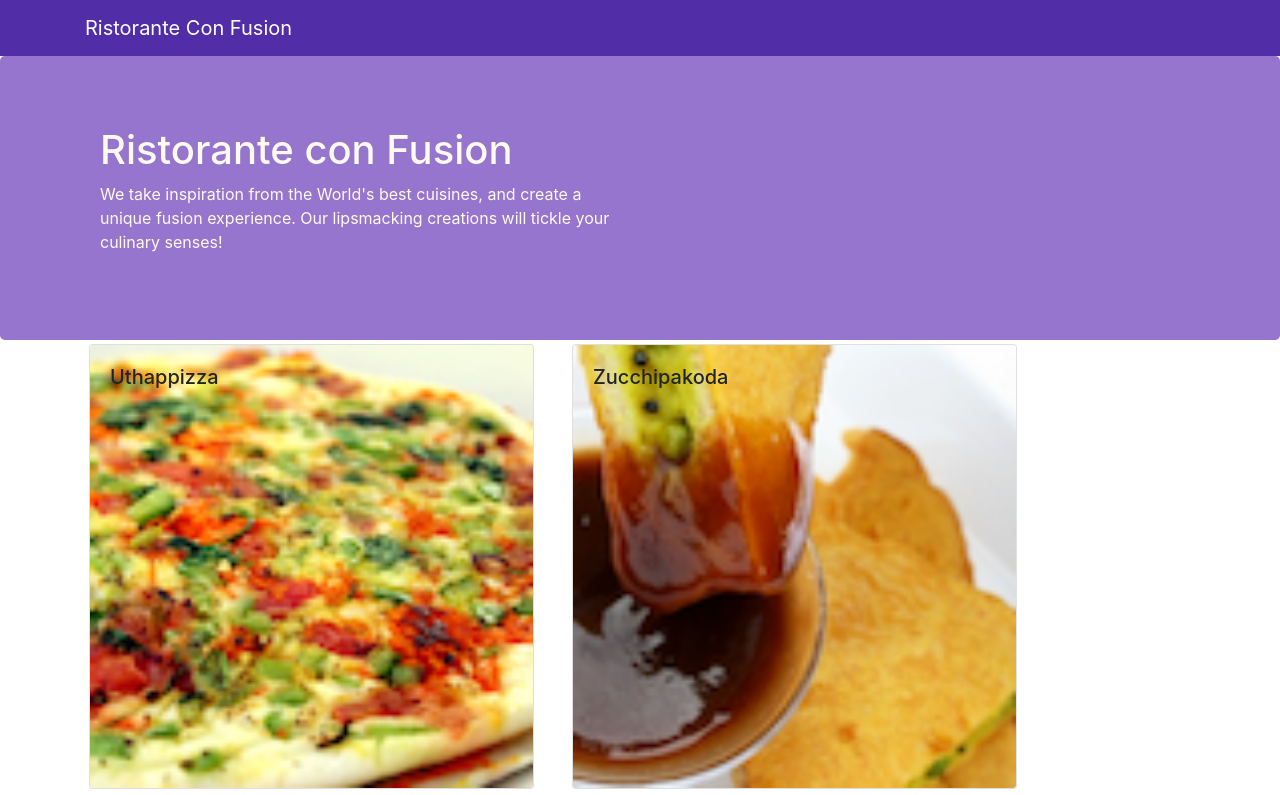
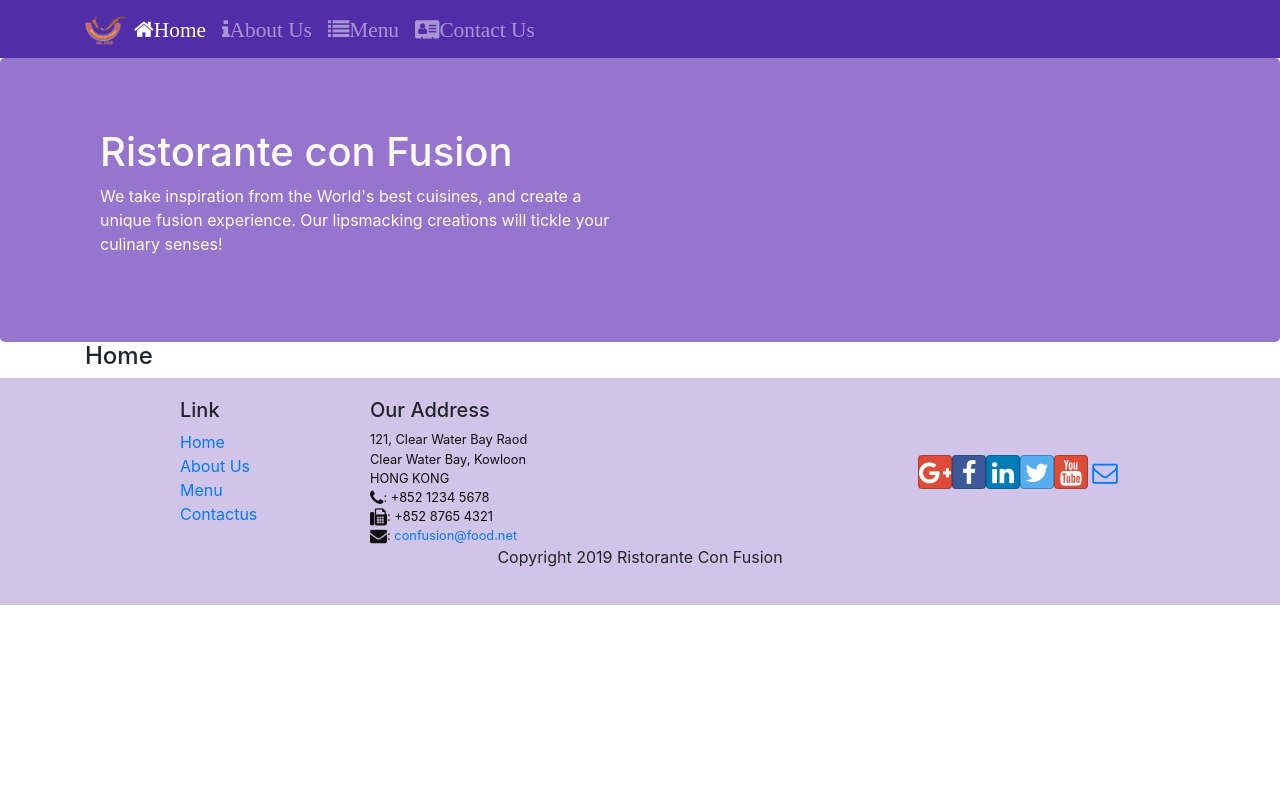
Before and after one commit to uka151/Restorante-Con-Fusion, a React (Create React App) app: page /home in a window 1280 px wide. Shown: the top 795 px of the page. Built offline with nearby package versions, Linux system fonts and the light colour scheme.

Commit message:
React Router Update

```diff
--- a/package.json
+++ b/package.json
@@ -12,6 +12,7 @@
     "react": "^16.13.1",
     "react-dom": "^16.13.1",
     "react-popper": "^0.9.2",
+    "react-router-dom": "^4.2.2",
     "react-scripts": "3.4.1",
     "reactstrap": "^5.0.0"
   },
--- a/src/App.js
+++ b/src/App.js
@@ -1,18 +1,20 @@
 import React,{Component} from 'react';
 import './App.css';
 import Main from './components/MainComponent';
+import {BrowserRouter} from 'react-router-dom';
 
-
+// Add router & wrap whole code using BrowserRouter tag
 class App extends Component{
 
 
   render(){
   return (
+    <BrowserRouter>
     <div >
 
      <Main/>
 
-      </div>
+      </div></BrowserRouter>
   );
 }}
 
--- a/src/components/FooterComponent.js
+++ b/src/components/FooterComponent.js
@@ -1,4 +1,5 @@
 import React from 'react';
+import {Link} from 'react-router-dom';
 
 
 function Footer(props){
@@ -8,10 +9,10 @@ function Footer(props){
                    <div className="row justify-content-center">
                <div className="col-4 offset-1 col-sm-2">               <h5>Link</h5>
                <ul className="list-unstyled">
-                   <li><a href="#">Home</a></li>
-                   <li><a href="#">About</a></li>
-                   <li><a href="#">Menu</a></li>
-                   <li><a href="#">Contactus</a></li>
+                   <li><Link to='/home'>Home</Link></li>
+                   <li><Link to='/aboutut'>About Us</Link></li>
+                   <li><Link to='/menu'>Menu</Link></li>
+                   <li><Link to='/contactus'>Contactus</Link></li>
                </ul>
            </div>
            <div className="col-7 col-sm-5" >
--- a/src/components/HeaderComponent.js
+++ b/src/components/HeaderComponent.js
@@ -1,13 +1,45 @@
 import React, { Component } from 'react';
-import {Navbar, navbarBrand, Jumbotron, NavbarBrand} from 'reactstrap';
+import {Navbar, Jumbotron, NavbarBrand,Nav, NavbarToggler, Collapse, NavItem} from 'reactstrap';
+import { NavLink } from 'react-router-dom';
 
 class Header extends Component{
+constructor(props){
+    super(props);
+    this.state={
+        isNavOpen: false
+    };
+    this.toggleNav =this.toggleNav.bind(this);
+
+}
+
+toggleNav(){
+    this.setState({isNavOpen:!this.state.isNavOpen});
+}
+
+
     render(){
         return(
             <React.Fragment>
-                <Navbar dark>
+                <Navbar dark expand="md">
                      <div className="container">
-                         <NavbarBrand href="/">Ristorante Con Fusion</NavbarBrand>
+                      <NavbarToggler onClick={this.toggleNav}/>
+                         <NavbarBrand className='mr-auto' href='/'><img src='../assets/images/logo.png' alt='Ristorante Con Fusion' height='30' width='41'
+                         /></NavbarBrand>
+                         <Collapse isOpen={this.state.isNavOpen} navbar>
+                         <Nav navbar>
+                             <navItem>
+                                 <NavLink className='nav-link' to='/home'><span className='fa fa-home fa-lg'>Home</span></NavLink>
+                             </navItem>
+                             <NavItem>
+                                 <NavLink className='nav-link' to='/aboutus'><span className='fa fa-info fa-lg'>About Us</span></NavLink>
+                             </NavItem>
+                             <NavItem >
+                             <NavLink className='nav-link' to='/menu'><span className='fa fa-list fa-lg'>Menu</span></NavLink></NavItem>
+                             <navItem>
+                                 <NavLink className='nav-link' to='/contactus'><span className='fa fa-address-card fa-lg'>Contact Us</span>
+                                 </NavLink></navItem>
+                         </Nav>
+                         </Collapse>
                     </div>
                 </Navbar>
                 <Jumbotron>
--- /dev/null
+++ b/src/components/HomeComponent.js
@@ -0,0 +1,12 @@
+import React from 'react';
+
+function Home(props){
+    return(
+        <div className='container'>
+            <h4>Home</h4>
+        </div>
+
+    );
+}
+
+export default Home;
--- a/src/components/MainComponent.js
+++ b/src/components/MainComponent.js
@@ -1,9 +1,12 @@
 import React,{Component} from 'react';
 import Menu from './MenuComponent';
+import Home from './HomeComponent';
 import Header from './HeaderComponent';
 import {DISHES} from '../shared/dishes';
 import DishDetail from './DishdetailComponent';
 import Footer from './FooterComponent';
+import {Switch, Route, Redirect } from 'react-router-dom';
+
 
 class Main extends Component{
   constructor(props){
@@ -30,12 +33,27 @@ renderDishDetail(dishid){
   )
 }}
 
+
   render(){
+    const HomePage= () =>{
+      return(
+        <Home/>
+      );
+    }
+    const men =()=>{
+      return (
+        <Menu dishes={this.state.dishes}
+        onClick={(dishId)=>this.onDishSelect(dishId)}/>
+      );
+    }
   return (
     <div >
        <Header/>
-      <Menu dishes={this.state.dishes}
-      onClick={(dishId)=>this.onDishSelect(dishId)}/>
+       <Switch>
+         <Route path='/home' component={HomePage}/>
+         <Route exact path='/menu' component={men}/>
+         <Redirect to='/home'/>
+       </Switch>
         {this.renderDishDetail(this.state.selectDish)}
         <Footer/>
       </div>
```
Also changed, not shown: 1 other file (tests, documents, lock files or other folders).
